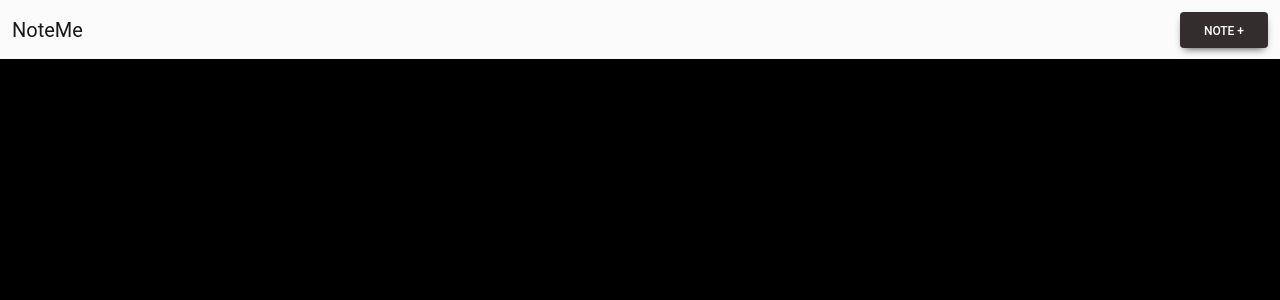
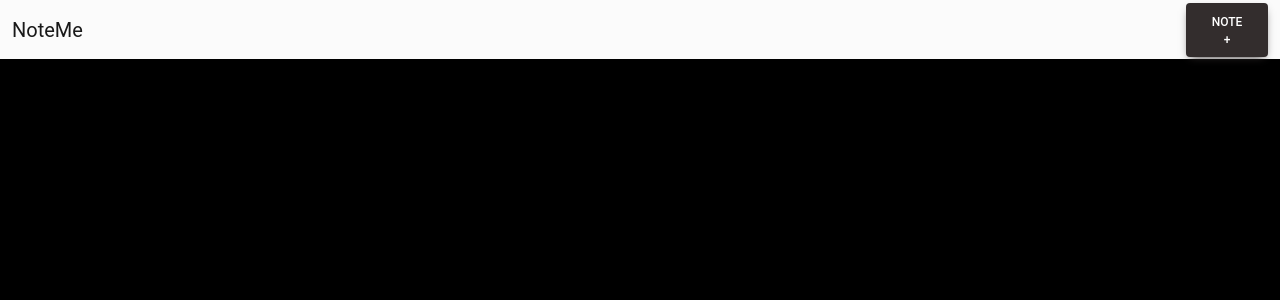
Before and after one commit to laurore83/priseDeNote, a React app: page / in a window 1280 px wide. Shown: the top 300 px of the page. Built offline with nearby package versions, Linux system fonts and the light colour scheme; the HTML template or start-up script is replaced by a standard one.

Commit message:
menu burger

```diff
--- a/src/composants/Navbar.jsx
+++ b/src/composants/Navbar.jsx
@@ -1,21 +1,36 @@
 import {
+  MDBCollapse,
   MDBContainer,
+  MDBIcon,
   MDBNavbar,
   MDBNavbarBrand,
   MDBNavbarLink,
+  MDBNavbarNav,
+  MDBNavbarToggler,
 } from "mdb-react-ui-kit";
 import ModalAddNote from "./ModalAddNote";
+import { useState } from "react";
 
 export default function Navbar() {
+  const [openNavSecond, setOpenNavSecond] = useState(false);
   return (
     <>
-      <MDBNavbar light bgColor="light">
+      <MDBNavbar expand="lg" light bgColor="light">
         <MDBContainer fluid>
           <MDBNavbarBrand href="#">NoteMe</MDBNavbarBrand>
-
-          <MDBNavbarLink active aria-current="page" href="#">
-            <ModalAddNote />
-          </MDBNavbarLink>
+          <MDBNavbarToggler
+            aria-expanded="false"
+            aria-label="Toggle navigation"
+            onClick={() => setOpenNavSecond(!openNavSecond)}
+          >
+            <MDBIcon icon="bars" fas />
+          </MDBNavbarToggler>{" "}
+          <MDBCollapse navbar open={openNavSecond}>
+            <MDBNavbarNav></MDBNavbarNav>
+            <MDBNavbarLink active aria-current="page" href="#">
+              <ModalAddNote />
+            </MDBNavbarLink>
+          </MDBCollapse>
         </MDBContainer>
       </MDBNavbar>
     </>
--- a/src/styles/_navbar.scss
+++ b/src/styles/_navbar.scss
@@ -1,4 +1,3 @@
-.navbar-container {
-  width: 100%;
-  color: red;
+.nav-link {
+  text-align: end;
 }
```
